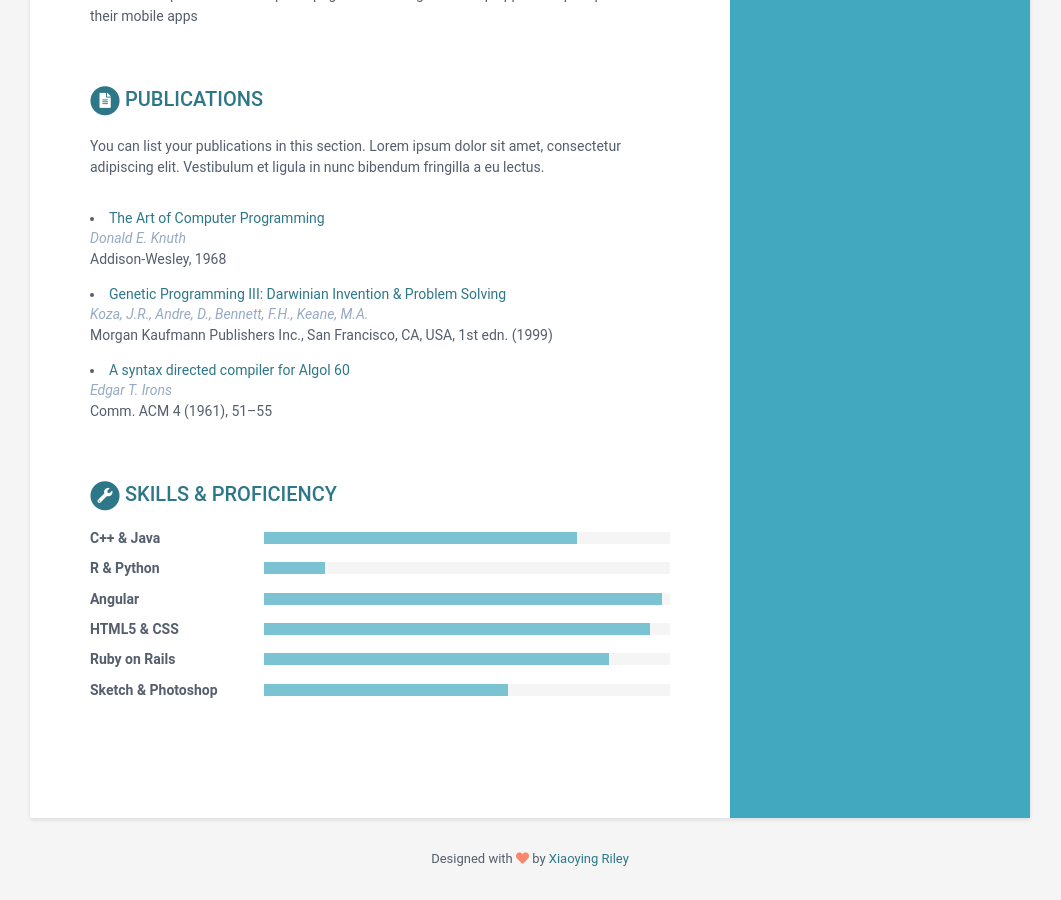
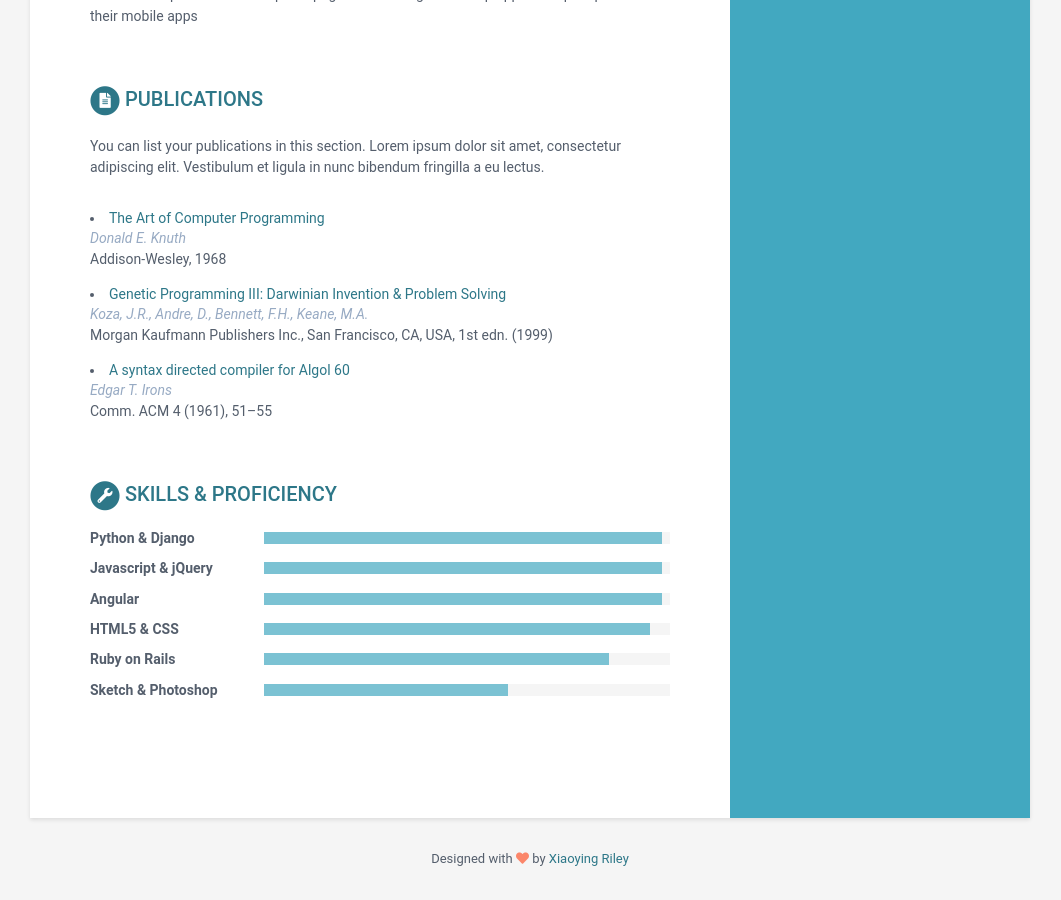
Before and after one commit to AndresFelipeDzT/CV-3, a Jekyll site: the page built from index.html, in a window 1280 px wide and 900 px high, scrolled down 2235 px. Shown: the whole window, without its empty margins (110-1171 px from the left). Built offline with Jekyll 4.4.1, drawn with Linux system fonts in a browser that asks for light colours.

Commit message:
Revert "feat: actualizar sección de habilidades (Closes #6)" (#21)
Realizado

```diff
--- a/_data/data.yml
+++ b/_data/data.yml
@@ -238,11 +238,11 @@ skills:
     title: Skills &amp; Proficiency
 
     toolset:
-      - name: C++ & Java
-        level: 77%
+      - name: Python & Django
+        level: 98%
 
-      - name: R & Python
-        level: 15%
+      - name: Javascript & jQuery
+        level: 98%
 
       - name: Angular
         level: 98%
```
